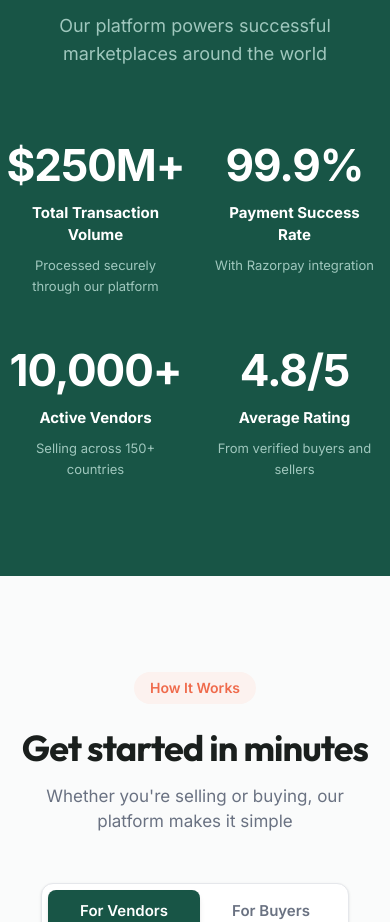
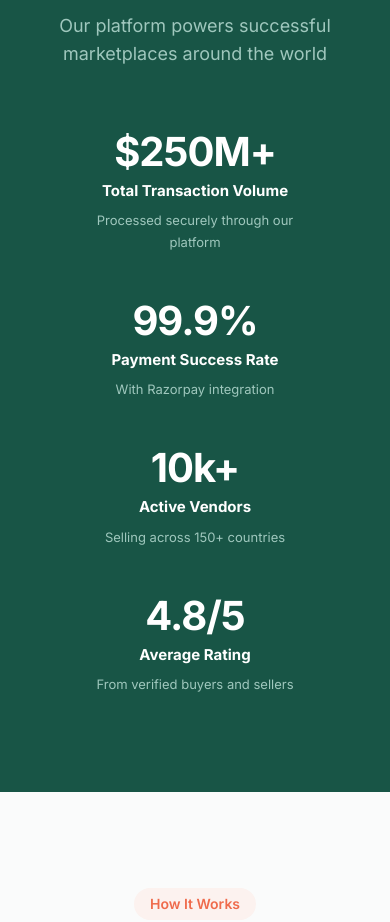
Before and after one commit to dishantmali/e-commerce-multivendor, a React (Vite) app in the folder frontend/: page / in a window 390 px wide. Shown: the part 3980-4902 px from the top of the page. Built offline with nearby package versions, Linux system fonts and the light colour scheme.

Commit message:
responsiveness improve

```diff
--- a/frontend/src/App.jsx
+++ b/frontend/src/App.jsx
@@ -19,7 +19,7 @@ const AppLayout = () => {
   return (
     <div className="flex flex-col min-h-screen">
       {!hideLayout && <Navbar />}
-      <main className="flex-1">
+      <main className="flex-1 overflow-x-hidden">
         <Routes>
           <Route path="/" element={<PublicRoute><LandingPage /></PublicRoute>} />
           <Route path="/login" element={<PublicRoute><LoginPage /></PublicRoute>} />
--- a/frontend/src/pages/HomePage.jsx
+++ b/frontend/src/pages/HomePage.jsx
@@ -70,17 +70,17 @@ export const HomePage = () => {
 
         {/* Search Bar */}
         <form onSubmit={handleSearch} className="mb-16 max-w-3xl mx-auto">
-          <div className="flex gap-3 p-3 bg-[#fafbfb] rounded-[24px] border border-gray-100 shadow-sm focus-within:ring-4 focus-within:ring-[#185546]/10 focus-within:border-[#185546] transition-all">
+          <div className="flex flex-col sm:flex-row gap-3 p-2 sm:p-3 bg-[#fafbfb] rounded-[24px] border border-gray-100 shadow-sm focus-within:ring-4 focus-within:ring-[#185546]/10 focus-within:border-[#185546] transition-all">
             <input
               type="text"
               placeholder="Search by product name or vendor..."
               value={searchTerm}
               onChange={(e) => setSearchTerm(e.target.value)}
-              className="flex-1 px-5 py-3 rounded-xl text-[#1a1f1d] placeholder-gray-400 focus:outline-none bg-transparent font-medium text-[16px]"
+              className="flex-1 px-5 py-3 rounded-xl text-[#1a1f1d] placeholder-gray-400 focus:outline-none bg-transparent font-medium text-[16px] w-full"
             />
             <button
               type="submit"
-              className="bg-[#185546] text-white px-8 py-3 rounded-[16px] hover:bg-[#124236] transition-colors font-semibold shadow-sm active:scale-95 text-[15px]"
+              className="w-full sm:w-auto bg-[#185546] text-white px-8 py-3 rounded-[16px] hover:bg-[#124236] transition-colors font-semibold shadow-sm active:scale-95 text-[15px]"
             >
               Search
             </button>
--- a/frontend/src/pages/LandingPage.jsx
+++ b/frontend/src/pages/LandingPage.jsx
@@ -148,24 +148,24 @@ export const LandingPage = () => {
             Our platform powers successful marketplaces around the world
           </p>
 
-          <div className="grid grid-cols-2 md:grid-cols-4 gap-10 md:gap-4">
-             <div className="flex flex-col items-center">
-               <div className="text-[44px] md:text-[56px] font-bold mb-1 tracking-tight">$250M+</div>
+          <div className="grid grid-cols-1 sm:grid-cols-2 lg:grid-cols-4 gap-12 lg:gap-6">
+             <div className="flex flex-col items-center text-center px-2">
+               <div className="text-[40px] sm:text-[44px] md:text-[56px] font-bold mb-2 tracking-tight leading-none">$250M+</div>
                <div className="text-[15px] font-bold mb-2">Total Transaction Volume</div>
                <div className="text-[13px] text-[#9fc7bd] max-w-[200px] leading-relaxed">Processed securely through our platform</div>
              </div>
-             <div className="flex flex-col items-center">
-               <div className="text-[44px] md:text-[56px] font-bold mb-1 tracking-tight">99.9%</div>
+             <div className="flex flex-col items-center text-center px-2">
+               <div className="text-[40px] sm:text-[44px] md:text-[56px] font-bold mb-2 tracking-tight leading-none">99.9%</div>
                <div className="text-[15px] font-bold mb-2">Payment Success Rate</div>
                <div className="text-[13px] text-[#9fc7bd] max-w-[200px] leading-relaxed">With Razorpay integration</div>
              </div>
-             <div className="flex flex-col items-center">
-               <div className="text-[44px] md:text-[56px] font-bold mb-1 tracking-tight">10,000+</div>
+             <div className="flex flex-col items-center text-center px-2">
+               <div className="text-[40px] sm:text-[44px] md:text-[56px] font-bold mb-2 tracking-tight leading-none">10k+</div>
                <div className="text-[15px] font-bold mb-2">Active Vendors</div>
                <div className="text-[13px] text-[#9fc7bd] max-w-[200px] leading-relaxed">Selling across 150+ countries</div>
              </div>
-             <div className="flex flex-col items-center">
-               <div className="text-[44px] md:text-[56px] font-bold mb-1 tracking-tight">4.8/5</div>
+             <div className="flex flex-col items-center text-center px-2">
+               <div className="text-[40px] sm:text-[44px] md:text-[56px] font-bold mb-2 tracking-tight leading-none">4.8/5</div>
                <div className="text-[15px] font-bold mb-2">Average Rating</div>
                <div className="text-[13px] text-[#9fc7bd] max-w-[200px] leading-relaxed">From verified buyers and sellers</div>
              </div>
```
